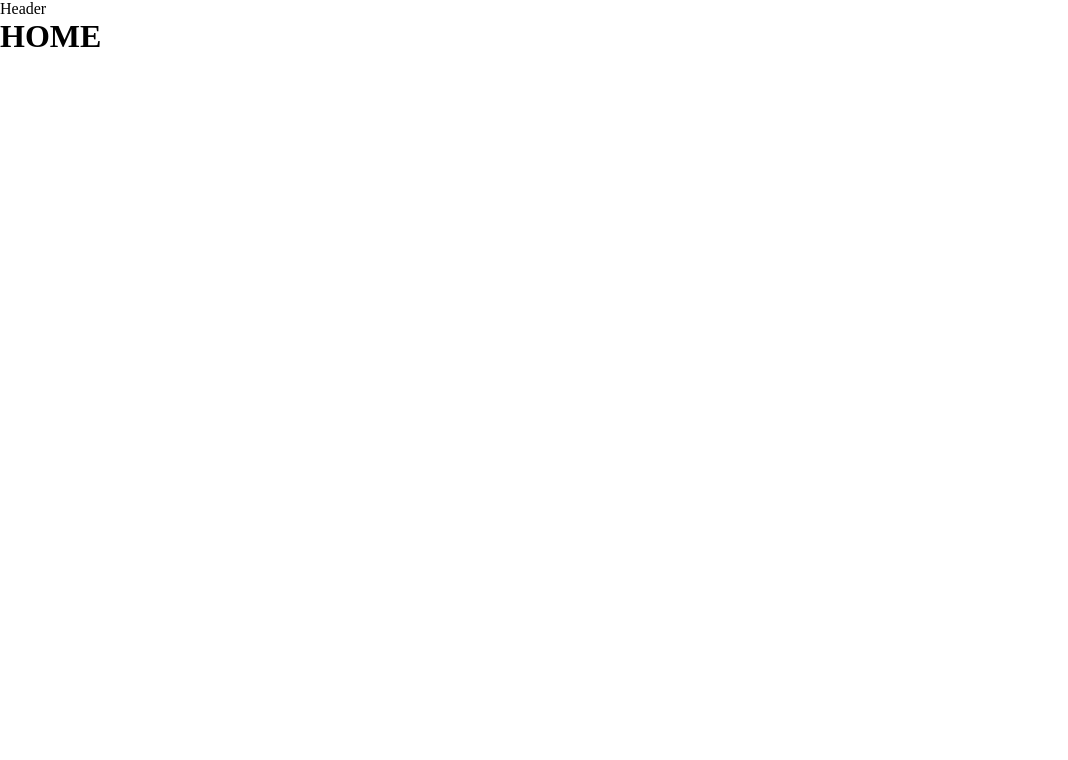
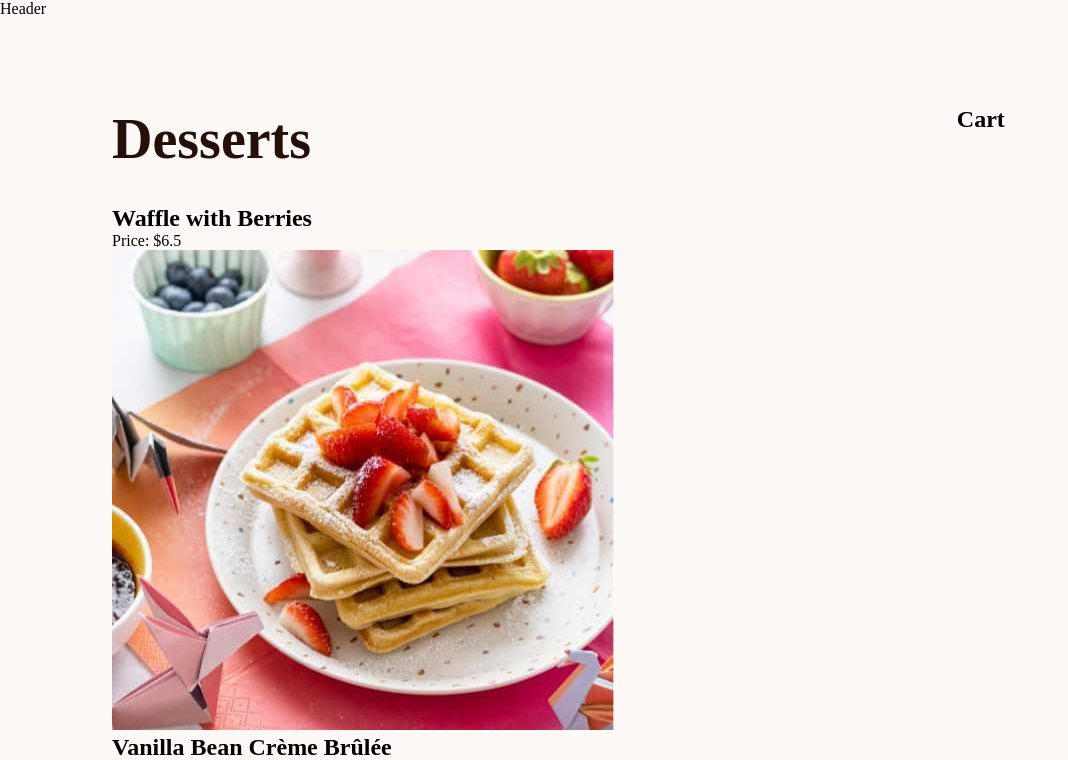
Before and after one commit to KiwiScreams/Product-list-with-cart, a React (Vite) app: page / in a window 1280 px wide. Shown: the top 760 px of the page, without its empty margins (0-1068 px from the left). Built offline with nearby package versions, Linux system fonts and the light colour scheme.

Commit message:
product list

```diff
--- a/data.json
+++ b/data.json
@@ -1,101 +1,101 @@
 [
   {
     "image": {
-            "thumbnail": "./assets/images/image-waffle-thumbnail.jpg",
-            "mobile": "./assets/images/image-waffle-mobile.jpg",
-            "tablet": "./assets/images/image-waffle-tablet.jpg",
-            "desktop": "./assets/images/image-waffle-desktop.jpg"
+      "thumbnail": "./src/assets/images/image-waffle-thumbnail.jpg",
+      "mobile": "./src/assets/images/image-waffle-mobile.jpg",
+      "tablet": "./src/assets/images/image-waffle-tablet.jpg",
+      "desktop": "./src/assets/images/image-waffle-desktop.jpg"
     },
     "name": "Waffle with Berries",
     "category": "Waffle",
-       "price": 6.50
+    "price": 6.5
   },
   {
     "image": {
-            "thumbnail": "./assets/images/image-creme-brulee-thumbnail.jpg",
-            "mobile": "./assets/images/image-creme-brulee-mobile.jpg",
-            "tablet": "./assets/images/image-creme-brulee-tablet.jpg",
-            "desktop": "./assets/images/image-creme-brulee-desktop.jpg"
+      "thumbnail": "./src/assets/images/image-creme-brulee-thumbnail.jpg",
+      "mobile": "./src/assets/images/image-creme-brulee-mobile.jpg",
+      "tablet": "./src/assets/images/image-creme-brulee-tablet.jpg",
+      "desktop": "./src/assets/images/image-creme-brulee-desktop.jpg"
     },
     "name": "Vanilla Bean Crème Brûlée",
     "category": "Crème Brûlée",
-        "price": 7.00
+    "price": 7.0
   },
   {
     "image": {
-            "thumbnail": "./assets/images/image-macaron-thumbnail.jpg",
-            "mobile": "./assets/images/image-macaron-mobile.jpg",
-            "tablet": "./assets/images/image-macaron-tablet.jpg",
-            "desktop": "./assets/images/image-macaron-desktop.jpg"
+      "thumbnail": "./src/assets/images/image-macaron-thumbnail.jpg",
+      "mobile": "./src/assets/images/image-macaron-mobile.jpg",
+      "tablet": "./src/assets/images/image-macaron-tablet.jpg",
+      "desktop": "./src/assets/images/image-macaron-desktop.jpg"
     },
     "name": "Macaron Mix of Five",
     "category": "Macaron",
-        "price": 8.00
+    "price": 8.0
   },
   {
     "image": {
-            "thumbnail": "./assets/images/image-tiramisu-thumbnail.jpg",
-            "mobile": "./assets/images/image-tiramisu-mobile.jpg",
-            "tablet": "./assets/images/image-tiramisu-tablet.jpg",
-            "desktop": "./assets/images/image-tiramisu-desktop.jpg"
+      "thumbnail": "./src/assets/images/image-tiramisu-thumbnail.jpg",
+      "mobile": "./src/assets/images/image-tiramisu-mobile.jpg",
+      "tablet": "./src/assets/images/image-tiramisu-tablet.jpg",
+      "desktop": "./src/assets/images/image-tiramisu-desktop.jpg"
     },
     "name": "Classic Tiramisu",
     "category": "Tiramisu",
-        "price": 5.50
+    "price": 5.5
   },
   {
     "image": {
-            "thumbnail": "./assets/images/image-baklava-thumbnail.jpg",
-            "mobile": "./assets/images/image-baklava-mobile.jpg",
-            "tablet": "./assets/images/image-baklava-tablet.jpg",
-            "desktop": "./assets/images/image-baklava-desktop.jpg"
+      "thumbnail": "./src/assets/images/image-baklava-thumbnail.jpg",
+      "mobile": "./src/assets/images/image-baklava-mobile.jpg",
+      "tablet": "./src/assets/images/image-baklava-tablet.jpg",
+      "desktop": "./src/assets/images/image-baklava-desktop.jpg"
     },
     "name": "Pistachio Baklava",
     "category": "Baklava",
-        "price": 4.00
+    "price": 4.0
   },
   {
     "image": {
-            "thumbnail": "./assets/images/image-meringue-thumbnail.jpg",
-            "mobile": "./assets/images/image-meringue-mobile.jpg",
-            "tablet": "./assets/images/image-meringue-tablet.jpg",
-            "desktop": "./assets/images/image-meringue-desktop.jpg"
+      "thumbnail": "./src/assets/images/image-meringue-thumbnail.jpg",
+      "mobile": "./src/assets/images/image-meringue-mobile.jpg",
+      "tablet": "./src/assets/images/image-meringue-tablet.jpg",
+      "desktop": "./src/assets/images/image-meringue-desktop.jpg"
     },
     "name": "Lemon Meringue Pie",
     "category": "Pie",
-        "price": 5.00
+    "price": 5.0
   },
   {
     "image": {
-            "thumbnail": "./assets/images/image-cake-thumbnail.jpg",
-            "mobile": "./assets/images/image-cake-mobile.jpg",
-            "tablet": "./assets/images/image-cake-tablet.jpg",
-            "desktop": "./assets/images/image-cake-desktop.jpg"
+      "thumbnail": "./src/assets/images/image-cake-thumbnail.jpg",
+      "mobile": "./src/assets/images/image-cake-mobile.jpg",
+      "tablet": "./src/assets/images/image-cake-tablet.jpg",
+      "desktop": "./src/assets/images/image-cake-desktop.jpg"
     },
     "name": "Red Velvet Cake",
     "category": "Cake",
-        "price": 4.50
+    "price": 4.5
   },
   {
     "image": {
-            "thumbnail": "./assets/images/image-brownie-thumbnail.jpg",
-            "mobile": "./assets/images/image-brownie-mobile.jpg",
-            "tablet": "./assets/images/image-brownie-tablet.jpg",
-            "desktop": "./assets/images/image-brownie-desktop.jpg"
+      "thumbnail": "./src/assets/images/image-brownie-thumbnail.jpg",
+      "mobile": "./src/assets/images/image-brownie-mobile.jpg",
+      "tablet": "./src/assets/images/image-brownie-tablet.jpg",
+      "desktop": "./src/assets/images/image-brownie-desktop.jpg"
     },
     "name": "Salted Caramel Brownie",
     "category": "Brownie",
-        "price": 4.50
+    "price": 4.5
   },
   {
     "image": {
-            "thumbnail": "./assets/images/image-panna-cotta-thumbnail.jpg",
-            "mobile": "./assets/images/image-panna-cotta-mobile.jpg",
-            "tablet": "./assets/images/image-panna-cotta-tablet.jpg",
-            "desktop": "./assets/images/image-panna-cotta-desktop.jpg"
+      "thumbnail": "./src/assets/images/image-panna-cotta-thumbnail.jpg",
+      "mobile": "./src/assets/images/image-panna-cotta-mobile.jpg",
+      "tablet": "./src/assets/images/image-panna-cotta-tablet.jpg",
+      "desktop": "./src/assets/images/image-panna-cotta-desktop.jpg"
     },
     "name": "Vanilla Panna Cotta",
     "category": "Panna Cotta",
-        "price": 6.50
+    "price": 6.5
   }
 ]
--- a/src/components/list/List.css
+++ b/src/components/list/List.css
@@ -0,0 +1,9 @@
+.list-section
+{
+    width: 80%;
+}
+.list-section h1
+{
+    color: var(--rose-900-clr);
+    margin-bottom: 32px;
+}
--- a/src/components/list/List.jsx
+++ b/src/components/list/List.jsx
@@ -1,10 +1,34 @@
+import { useEffect, useState } from "react";
+import Product from "../product/Product";
 import "./List.css";
 const List = () => {
-    return (
-        <>
-        <h1>List</h1>
-        </>
-     );
-}
+  const [products, setProducts] = useState([]);
+
+  const fetchPosts = async () => {
+    try {
+      const response = await fetch("data.json");
+      const json = await response.json();
+      console.log(json);
+      setProducts(json);
+    } catch (error) {
+      console.error(error);
+    }
+  };
+
+  useEffect(() => {
+    fetchPosts();
+  }, []);
+  return (
+    <>
+      <section className="list-section">
+        <h1 className="text-preset-1">Desserts</h1>
+        <div className="products-list">
+          {Array.isArray(products) &&
+            products.map((prod, index) => <Product key={index} data={prod} />)}
+        </div>
+      </section>
+    </>
+  );
+};
 
 export default List;
--- a/src/components/product/Product.jsx
+++ b/src/components/product/Product.jsx
@@ -1,10 +1,17 @@
 import "./Product.css";
-const Product = () => {
-    return (
-        <>
-        <h1>product</h1>
-        </>
-     );
-}
+const Product = ({ data }) => {
+  return (
+    <>
+      <div className="product">
+        <h2>{data.name}</h2>
+        <p>Price: ${data.price}</p>
+        <img
+          src={data.image.desktop}
+          alt={data.name}
+        />{" "}
+      </div>
+    </>
+  );
+};
 
 export default Product;
--- a/src/index.css
+++ b/src/index.css
@@ -14,6 +14,7 @@ body
   width: 100vw;
   height: 100vh;
   overflow-x: hidden;
+  background-color: var(--rose-50-clr);
 }
 :root
 {
--- a/src/pages/home/Home.css
+++ b/src/pages/home/Home.css
@@ -0,0 +1,5 @@
+.home-section
+{
+    padding: 88px 112px;
+    display: flex;
+}
--- a/src/pages/home/Home.jsx
+++ b/src/pages/home/Home.jsx
@@ -1,8 +1,13 @@
+import Cart from "../../components/cart/Cart";
+import List from "../../components/list/List";
 import "./Home.css";
 const Home = () => {
   return (
     <>
-      <h1>HOME</h1>
+      <section className="home-section">
+        <List />
+        <Cart />
+      </section>
     </>
   );
 };
```
Lines whose indentation alone changed are shown as unchanged.
